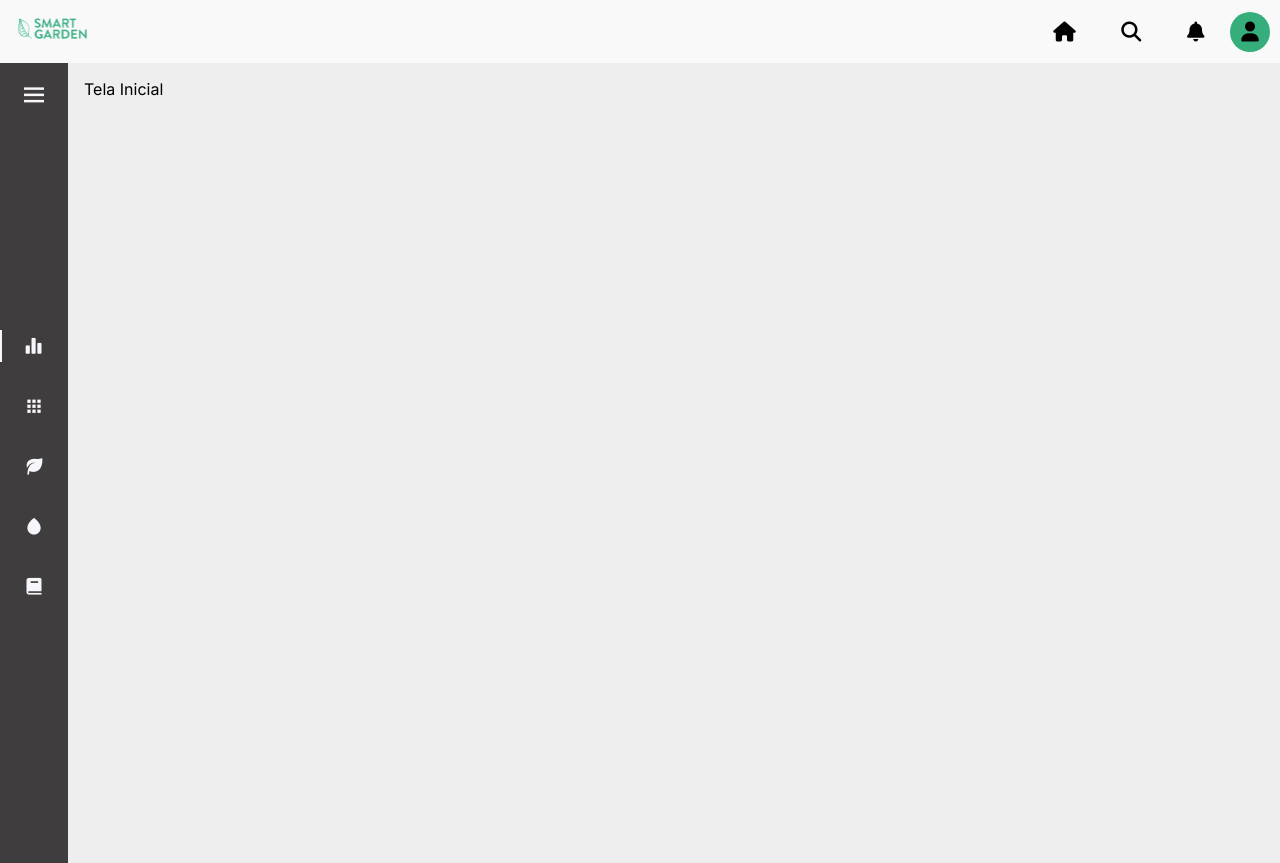
After one commit to ViviFerreira/projeto_web_smartgarden, a Django app: page /inicio/ in a window 1280 px wide. The commit adds this page. Run offline with Django 4.2, Linux system fonts and the light colour scheme; some libraries are stand-ins or nearby versions.

Commit message:
Criação da tela de layout (base para todas as telas)

```diff
--- a/core/urls.py
+++ b/core/urls.py
@@ -5,5 +5,5 @@ from . import views
 
 urlpatterns = [
     path('', views.home, name='home'),
-    path('padrao/', views.telaPadrao, name='tela-padrao'),
+    path('inicio/', views.inicio, name='inicio'),
 ]
--- a/core/views.py
+++ b/core/views.py
@@ -4,5 +4,5 @@ from django.shortcuts import render
 def home(request):
     return render(request, 'home.html')
 
-def telaPadrao(request):
-    return render(request, 'padrao.html')
+def inicio(request):
+    return render(request, 'inicio.html')
--- a/smart/urls.py
+++ b/smart/urls.py
@@ -18,6 +18,5 @@ from django.urls import path, include
 
 urlpatterns = [
     path('admin/', admin.site.urls),
-    path('', include('core.urls')),
-    path('padrao.html/',include('core.urls') )
+    path('', include('core.urls'))
 ]
--- /dev/null
+++ b/static/css/global.css
@@ -0,0 +1,31 @@
+@import url('https://fonts.googleapis.com/css2?family=Inter&display=swap');
+
+* {
+	margin: 0;
+	padding: 0;
+	font-family: var(--body-font);
+}
+
+:root {
+	--nav-width: 68px;
+	--gray-dark: #3f3d3d;
+	--green-primary: #0bd692;
+	--white-color: #f7f6fb;
+	--light-color: #eeeeee;
+	--body-font: 'Inter', sans-serif;
+	--normal-font-size: 1rem;
+	--z-fixed: 100;
+}
+
+*,
+::before,
+::after {
+	box-sizing: border-box;
+}
+
+body {
+	position: relative;
+	font-family: var(--body-font);
+	font-size: var(--normal-font-size);
+	transition: 0.5s;
+}
--- /dev/null
+++ b/static/css/layout.css
@@ -0,0 +1,29 @@
+.layout {
+	display: grid;
+	grid-template-rows: auto auto;
+	grid-template-areas:
+		'header' 'header'
+		'aside' 'main';
+}
+
+header {
+	grid-area: header;
+}
+
+main {
+	grid-area: main;
+	height: 100vh;
+	position: relative;
+	margin-left: var(--nav-width);
+	transition: 0.5s;
+	padding: 1rem;
+	background-color: var(--light-color);
+}
+
+.main-ml {
+	margin-left: calc(var(--nav-width) + 156px);
+}
+
+aside {
+	grid-area: aside;
+}
--- /dev/null
+++ b/static/css/layout_header.css
@@ -0,0 +1,36 @@
+.itens {
+	display: flex;
+	align-items: center;
+	padding: 10px;
+	background-color: #f9f9f9;
+	list-style: none;
+	font-size: 20px;
+	justify-content: space-between;
+}
+
+.itens li {
+	display: inline-block;
+}
+
+.itens li a {
+	color: inherit;
+	margin: 20px;
+}
+
+.itens li:not(:last-child):hover {
+	color: #36ae7c;
+}
+
+.itens li:last-child:hover {
+	color: #fff;
+}
+
+.circle {
+	display: flex;
+	width: 40px;
+	height: 40px;
+	background-color: #36ae7c;
+	border-radius: 25px;
+	justify-content: center;
+	align-items: center;
+}
--- /dev/null
+++ b/static/css/layout_sidebar.css
@@ -0,0 +1,109 @@
+a {
+	text-decoration: none;
+}
+
+.btn-toggle {
+	color: var(--white-color);
+	font-size: 30px;
+	cursor: pointer;
+	margin-left: calc((var(--nav-width) - 30px) / 2);
+}
+
+.l-navbar {
+	position: absolute;
+	top: 5;
+	left: -30%;
+	width: var(--nav-width);
+	height: 100vh;
+	background-color: var(--gray-dark);
+	padding: 0.5rem 1rem 0 0;
+	transition: 0.5s;
+	z-index: var(--z-fixed);
+}
+
+.nav {
+	height: 70%;
+	display: flex;
+	flex-direction: column;
+	justify-content: space-between;
+	overflow: hidden;
+}
+
+.nav_logo,
+.nav_link {
+	display: grid;
+	grid-template-columns: max-content max-content;
+	align-items: center;
+	column-gap: 1rem;
+	padding: 0.5rem 0 0.5rem 1.5rem;
+}
+.nav_link {
+	position: relative;
+	color: var(--white-color);
+	margin-bottom: 1.5rem;
+	transition: 0.3s;
+}
+
+.nav_link:hover {
+	color: var(--green-primary);
+}
+
+.nav_icon {
+	font-size: 1.25rem;
+}
+.nav_img {
+	width: 30px;
+	height: 30px;
+}
+
+.nav_name {
+	font-size: 1rem;
+}
+.show {
+	left: 0;
+}
+
+.section-pd {
+	padding-left: calc(var(--nav-width) + 1rem);
+}
+
+.active {
+	color: var(--white-color);
+}
+
+.active::before {
+	content: '';
+	position: absolute;
+	left: 0;
+	width: 2px;
+	height: 32px;
+	background-color: var(--white-color);
+}
+
+.height-100 {
+	height: 100vh;
+}
+
+@media screen and (min-width: 350px) {
+	.toggle-img {
+		width: 40px;
+		height: 40px;
+	}
+
+	.toggle-img img {
+		width: 45px;
+	}
+
+	.l-navbar {
+		left: 0;
+		padding: 1rem 1rem 0 0;
+	}
+
+	.show {
+		width: calc(var(--nav-width) + 156px);
+	}
+
+	.section-pd {
+		padding-left: calc(var(--nav-width) + 188px);
+	}
+}
--- /dev/null
+++ b/static/js/sidebar.js
@@ -0,0 +1,35 @@
+document.addEventListener('DOMContentLoaded', function (event) {
+	const showNavbar = (toggleId, navId, sectionId) => {
+		const toggle = document.getElementById(toggleId),
+			nav = document.getElementById(navId),
+			sectionpd = document.getElementById(sectionId);
+
+		const mainml = document.getElementById('main-ml');
+
+		// Validate that all variables exist
+		if (toggle && nav && sectionpd) {
+			toggle.addEventListener('click', () => {
+				// show navbar
+				nav.classList.toggle('show');
+				// change icon
+				toggle.classList.toggle('bx-x');
+				// add padding to section
+				sectionpd.classList.toggle('section-pd');
+				// add margin left to main
+				mainml.classList.toggle('main-ml');
+			});
+		}
+	};
+
+	showNavbar('btn-toggle', 'nav-bar', 'section-pd');
+
+	const linkColor = document.querySelectorAll('.nav_link');
+
+	function colorLink() {
+		if (linkColor) {
+			linkColor.forEach((l) => l.classList.remove('active'));
+			this.classList.add('active');
+		}
+	}
+	linkColor.forEach((l) => l.addEventListener('click', colorLink));
+});
--- /dev/null
+++ b/templates/inicio.html
@@ -0,0 +1,3 @@
+{% extends 'partials/layout.html' %} {% load static %} {% block content %}
+<div>Tela Inicial</div>
+{% endblock %}
--- /dev/null
+++ b/templates/partials/header.html
@@ -0,0 +1,33 @@
+{%load static%}
+<div class="container">
+	<div class="list-itens">
+		<ul class="itens">
+			<div>
+				<li class="logo">
+					<img
+						src="{%static 'img/LOGO.png'%}"
+						alt="logo"
+						height="38px"
+						width="89,5px"
+					/>
+				</li>
+			</div>
+			<div>
+				<li>
+					<a href="#"><i class="fa-solid fa-house"></i></a>
+				</li>
+				<li>
+					<a href="#"><i class="fa-solid fa-magnifying-glass"></i></a>
+				</li>
+				<li>
+					<a href="#"><i class="fa-solid fa-bell"></i></a>
+				</li>
+				<li>
+					<div class="circle">
+						<a href=""><i class="fa-solid fa-user"></i></a>
+					</div>
+				</li>
+			</div>
+		</ul>
+	</div>
+</div>
--- /dev/null
+++ b/templates/partials/layout.html
@@ -0,0 +1,32 @@
+{%load static%}
+<!DOCTYPE html>
+<html lang="pt-BR">
+	<head>
+		<meta charset="UTF-8" />
+		<meta http-equiv="X-UA-Compatible" content="IE=edge" />
+		<meta name="viewport" content="width=device-width, initial-scale=1.0" />
+		<!-- CSS only -->
+		<link rel="stylesheet" href="{%static 'css/layout.css'%}" />
+		<link rel="stylesheet" href="{%static 'css/layout_header.css'%}" />
+		<link rel="stylesheet" href="{%static 'css/layout_sidebar.css'%}" />
+		<link rel="stylesheet" href="{%static 'css/global.css'%}" />
+		<link
+			href="https://cdn.jsdelivr.net/npm/boxicons@latest/css/boxicons.min.css"
+			rel="stylesheet"
+		/>
+		<title>SmartGarden</title>
+	</head>
+	<body>
+		<section class="layout">
+			<header>{% include 'partials/header.html' %}</header>
+			<aside id="section-pd">{% include 'partials/sidebar.html' %}</aside>
+			<main id="main-ml">{% block content %} {% endblock %}</main>
+		</section>
+
+		<script
+			src="https://kit.fontawesome.com/be79eaef8b.js"
+			crossorigin="anonymous"
+		></script>
+		<script src="{%static 'js/sidebar.js'%}"></script>
+	</body>
+</html>
--- /dev/null
+++ b/templates/partials/sidebar.html
@@ -0,0 +1,29 @@
+<div class="l-navbar" id="nav-bar">
+	<nav class="nav">
+		<div class="btn-toggle">
+			<i class="bx bx-menu" id="btn-toggle"></i>
+		</div>
+		<div class="nav_list">
+			<a href="#" class="nav_link active">
+				<i class="bx bxs-bar-chart-alt-2 nav_icon"></i>
+				<span class="nav_name">Inicio</span>
+			</a>
+			<a href="#" class="nav_link">
+				<i class="bx bxs-grid nav_icon"></i>
+				<span class="nav_name">Áreas</span>
+			</a>
+			<a href="#" class="nav_link">
+				<i class="bx bxs-leaf nav_icon"></i>
+				<span class="nav_name">Plantações</span>
+			</a>
+			<a href="#" class="nav_link">
+				<i class="bx bxs-droplet nav_icon"></i>
+				<span class="nav_name">Irrigações</span>
+			</a>
+			<a href="#" class="nav_link">
+				<i class="bx bxs-book nav_icon"></i>
+				<span class="nav_name">Tarefas</span>
+			</a>
+		</div>
+	</nav>
+</div>
```
Also changed, not shown: static/css/padrao.css (deleted, +0 -47 lines), templates/header.html (added, +32 -0 lines), templates/home.html (+35 -23 lines), templates/padrao.html (deleted, +0 -45 lines), templates/sidebar.html (added, +29 -0 lines).
